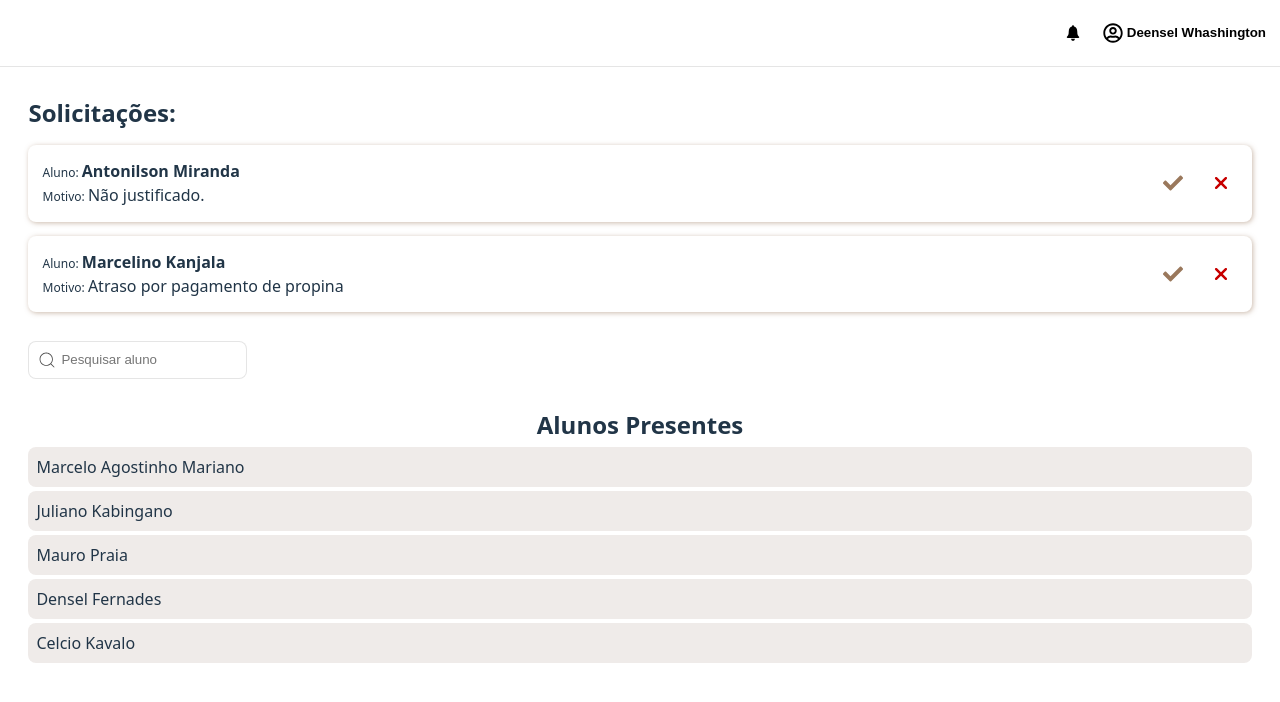
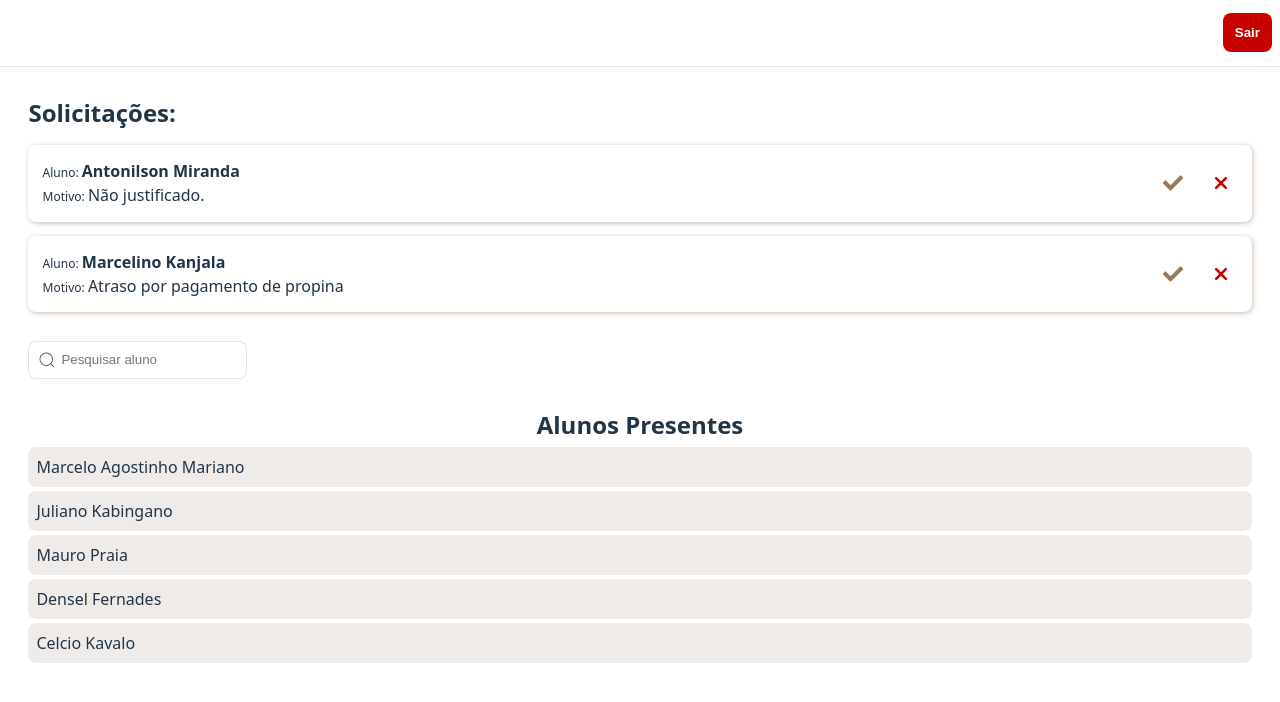
Before and after one commit to Ney-Mac/Utnga_facial_rec, a React (Vite) app: page /prof/ in a window 1280 px wide. Shown: the top 702 px of the page. Built offline with nearby package versions, Linux system fonts and the light colour scheme; sample sign-in values are in the browser's storage.

Commit message:
atualizacao logout

```diff
--- a/src/components/top_menu/TopMenu.tsx
+++ b/src/components/top_menu/TopMenu.tsx
@@ -1,9 +1,10 @@
-import { IoIosNotifications } from "react-icons/io";
-import { FaRegUserCircle } from "react-icons/fa";
-import { CiMenuBurger } from "react-icons/ci";
+import { useContext } from "react";
+import { AuthContext } from "../../contexts/AuthContext";
 
 import { IconButton } from "../icon_button/IconButton";
+import { Button } from '../';
 
+import { CiMenuBurger } from "react-icons/ci";
 import './topMenu.scss';
 
 type Props = {
@@ -11,6 +12,8 @@ type Props = {
 }
 
 export function TopMenu({ handleSideMenu }: Props) {
+    const { onLogout } = useContext(AuthContext)!;
+
     return (
         <header className={`top-menu ${handleSideMenu ? 'space-between' : 'end'}`}>
             {
@@ -23,14 +26,10 @@ export function TopMenu({ handleSideMenu }: Props) {
             }
 
             <div className="user-data">
-                <IconButton
-                    Icon={IoIosNotifications}
-                    dropContent={<h1>Teste 2</h1>}
-                />
-                <IconButton
-                    Icon={FaRegUserCircle}
-                    text="Deensel Whashington"
-                    dropContent={<h1>Teste</h1>}
+                <Button
+                    text="Sair"
+                    type="cancel"
+                    onClick={onLogout}
                 />
             </div>
         </header>
--- a/src/contexts/AuthContext.tsx
+++ b/src/contexts/AuthContext.tsx
@@ -27,12 +27,13 @@ export const AuthContextProvider = ({ children }: ProviderProps) => {
 
     useEffect(() => {
         onFirstLoad()
-        // onLogout()
     }, []);
 
     const onLogout = () => {
         try {
+            setIsLoading?.(true);
             localStorage.removeItem('user');
+            setUser(null);
         } catch (error) {
             console.log(`onLogout Error: ${error}`);
         } finally {
```
